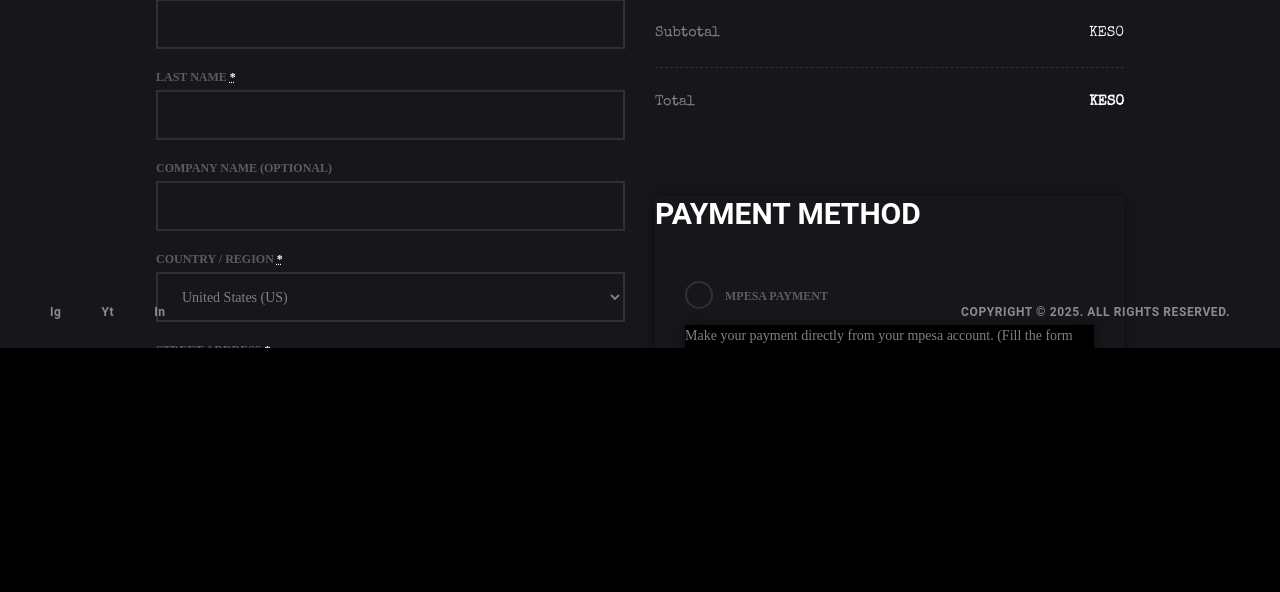
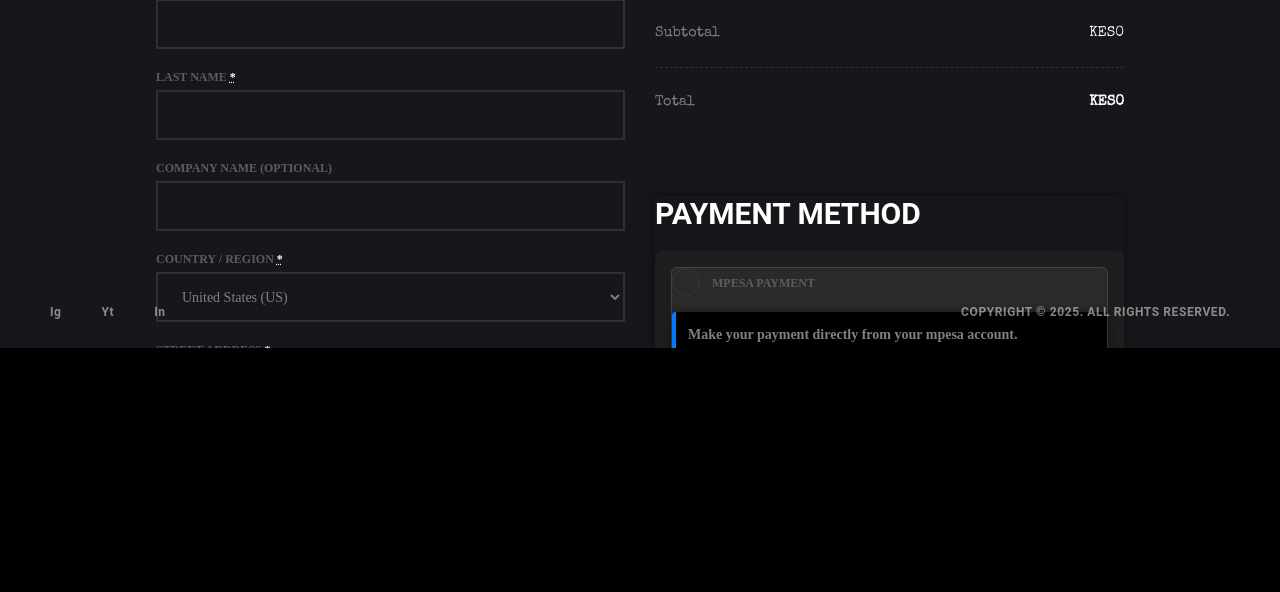
Before and after one commit to omwitsa-etole/demba_clothing, a Flask app: page /checkout in a window 1280 px wide. Shown: the part 452-1044 px from the top of the page. Run offline with Flask 3, Linux system fonts and the light colour scheme; data that the repository does not hold is empty; some libraries are stand-ins or nearby versions.

Commit message:
edit checkout

```diff
--- a/templates/checkout.html
+++ b/templates/checkout.html
@@ -10,6 +10,61 @@
 		#page-650{
 			margin: 2% auto !important;
 		}
+	}
+    .ashade-wc-checkout-payment {
+        padding: 1rem;
+        background-color: #1e1e1e;
+        border-radius: 8px;
+    }
+
+    .wc_payment_methods {
+        list-style: none;
+        padding: 0;
+        margin: 0;
+    }
+
+    .wc_payment_method {
+        padding: 1rem;
+        margin-bottom: 1rem;
+        background-color: #2a2a2a;
+        border-radius: 6px;
+        cursor: pointer;
+        transition: background 0.3s;
+        border: 1px solid #444;
+    }
+
+    .wc_payment_method:hover {
+        background-color: #333;
+    }
+
+    .wc_payment_method input[type="radio"] {
+        margin-right: 10px;
+    }
+
+    .payment_box {
+        margin-top: 0.5rem;
+        padding: 0.75rem;
+        background-color: #181818;
+        border-left: 4px solid #007bff;
+        border-radius: 4px;
+        display: none;
+    }
+
+    .place-order {
+        margin-top: 2rem;
+    }
+
+    .place-order button {
+        background-color: #007bff;
+        color: white;
+        border: none;
+        padding: 0.75rem 1.5rem;
+        border-radius: 4px;
+        font-size: 1rem;
+    }
+
+    .place-order button:hover {
+        background-color: #0056b3;
     }
 </style>
 <main id="page-650" class="ashade-content-wrap post-650 page type-page status-publish hentry">
@@ -130,50 +185,50 @@ Have a coupon? <a href="javascript:void(0)" class="showcoupon">Click here to ent
 <h4>Payment Method</h4>
 <div class="ashade-wc-checkout-payment">
     <ul class="wc_payment_methods payment_methods methods">
-            <li class="wc_payment_method payment_method_mpesa" onclick="this.children[0].click()">
-<input id="payment_method_mpesa" type="radio" selected class="input-radio" name="payment_method" onclick="setMode(this.value)" value="mpesa" checked="checked" data-order_button_text="">
-
-<label for="payment_method_mpesa">
-Mpesa Payment</label>
+        <li class="wc_payment_method payment_method_mpesa" onclick="this.querySelector('input').click()">
+            <input id="payment_method_mpesa" type="radio" class="input-radio" name="payment_method"
+                onclick="setMode(this.value)" value="mpesa" checked>
+            <label for="payment_method_mpesa">Mpesa Payment</label>
             <div class="payment_box payment_method_mpesa pmodes">
-    <p>Make your payment directly from your mpesa account.
-        (Fill the form using mpesa phone number and checkout)
-        A payment link will be generated to complete payment.</p>
+                <p><b>Make your payment directly from your mpesa account.<br>
+                    (Fill the form using mpesa phone number and checkout.)<br>
+                    A payment link will be generated to complete payment.</b></p>
             </div>
         </li>
-<li class="wc_payment_method payment_method_card" onclick="this.children[0].click()">
-<input id="payment_method_card" type="radio" class="input-radio"  onclick="setMode(this.value)" name="payment_method" value="card" data-order_button_text="">
 
-<label for="payment_method_card">
-Card 	</label>
-    <div class="payment_box payment_method_card pmodes" style="display:none;">
-    <p>A checkout link will be generated to complete your payment.Please use your Order ID as the payment reference.
-        Your order will not be shipped until the funds have cleared in our account</p>
+        <li class="wc_payment_method payment_method_card" onclick="this.querySelector('input').click()">
+            <input id="payment_method_card" type="radio" class="input-radio" name="payment_method"
+                onclick="setMode(this.value)" value="card">
+            <label for="payment_method_card">Card</label>
+            <div class="payment_box payment_method_card pmodes">
+                <p>A checkout link will be generated to complete your payment. Use your Order ID as the payment reference.
+                Your order will not be shipped until the funds have cleared.</p>
             </div>
         </li>
-<li class="wc_payment_method payment_method_cod" onclick="this.children[0].click()" style="display: none;">
-<input id="payment_method_cod" type="radio" class="input-radio"  onclick="setMode(this.value)" name="payment_method" value="cash" data-order_button_text="">
 
-<label for="payment_method_cod">
-Cash on delivery 	</label>
-    <div class="payment_box payment_method_cod pmodes" style="display:none;">
+        <li class="wc_payment_method payment_method_cod" onclick="this.querySelector('input').click()" style="display: none;">
+            <input id="payment_method_cod" type="radio" class="input-radio" name="payment_method"
+                onclick="setMode(this.value)" value="cash">
+            <label for="payment_method_cod">Cash on Delivery</label>
+            <div class="payment_box payment_method_cod pmodes">
                 <p>Pay with cash upon delivery.</p>
             </div>
         </li>
     </ul>
+
     <div class="form-row place-order">
-        <noscript>
-            Since your browser does not support JavaScript, or it is disabled, please ensure you click the <em>Update Totals</em> button before placing your order. You may be charged more than the amount stated above if you fail to do so.					<br/><button type="submit" class="button alt" name="woocommerce_checkout_update_totals" value="Update totals">Update totals</button>
-        </noscript>
-
         <div class="woocommerce-terms-and-conditions-wrapper">
             <div class="woocommerce-privacy-policy-text"></div>
         </div>
 
+        <button type="submit" class="button alt" name="woocommerce_checkout_place_order"
+            id="place_order" value="Place order" data-value="Place order">Place order</button>
 
-        <button type="submit" class="button alt" name="woocommerce_checkout_place_order" id="place_order" value="Place order" data-value="Place order">Place order</button>
-
-        <input type="hidden" id="woocommerce-process-checkout-nonce" name="woocommerce-process-checkout-nonce" value="0dbe0dd511"><input type="hidden" name="_wp_http_referer" value="/wp/ashade/?wc-ajax=update_order_review">			</div>
+        <input type="hidden" id="woocommerce-process-checkout-nonce"
+            name="woocommerce-process-checkout-nonce" value="0dbe0dd511">
+        <input type="hidden" name="_wp_http_referer" value="/wp/ashade/?wc-ajax=update_order_review">
+    </div>
+</div>
 </div><!-- .ashade-wc-checkout-payment -->
 </div><!-- #payment -->
 <!-- #payment -->
@@ -195,25 +250,29 @@ Cash on delivery 	</label>
     </div><!-- .ashade-content-scroll -->
 </main>
 <script>
-    function setMode(val){
-        console.log(val);
-        jQuery(".payment_box").css("display","none");
+    function setMode(val) {
+        console.log("Selected payment mode:", val);
+        // Hide all payment boxes
+        document.querySelectorAll('.payment_box').forEach(box => box.style.display = 'none');
 
-        switch(val){
+        // Show the selected payment box
+        switch (val) {
             case "mpesa":
-                jQuery(".payment_method_mpesa").css("display","block");
+                document.querySelector(".payment_method_mpesa .payment_box").style.display = 'block';
                 break;
-            case "paypal":
-                jQuery(".payment_method_paypal").css("display","block");
+            case "card":
+                document.querySelector(".payment_method_card .payment_box").style.display = 'block';
                 break;
             case "cash":
-                jQuery(".payment_method_cod").css("display","block");
-
-                break;
-            default:
+                document.querySelector(".payment_method_cod .payment_box").style.display = 'block';
                 break;
         }
+    }
 
-    }
+    // Ensure correct display on load
+    window.addEventListener("DOMContentLoaded", () => {
+        const selected = document.querySelector('input[name="payment_method"]:checked');
+        if (selected) setMode(selected.value);
+    });
 </script>
 {%endblock%}
```
Lines whose indentation alone changed are shown as unchanged.
